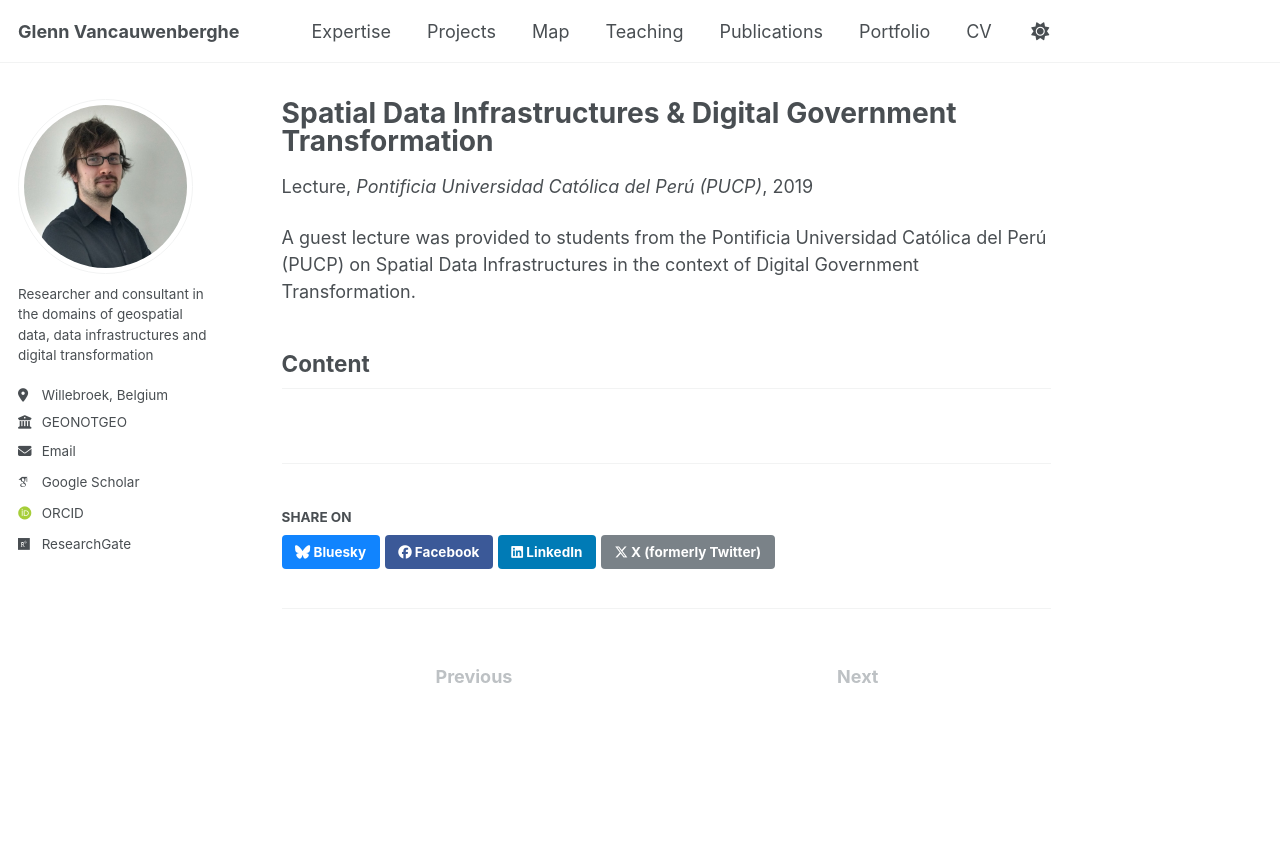
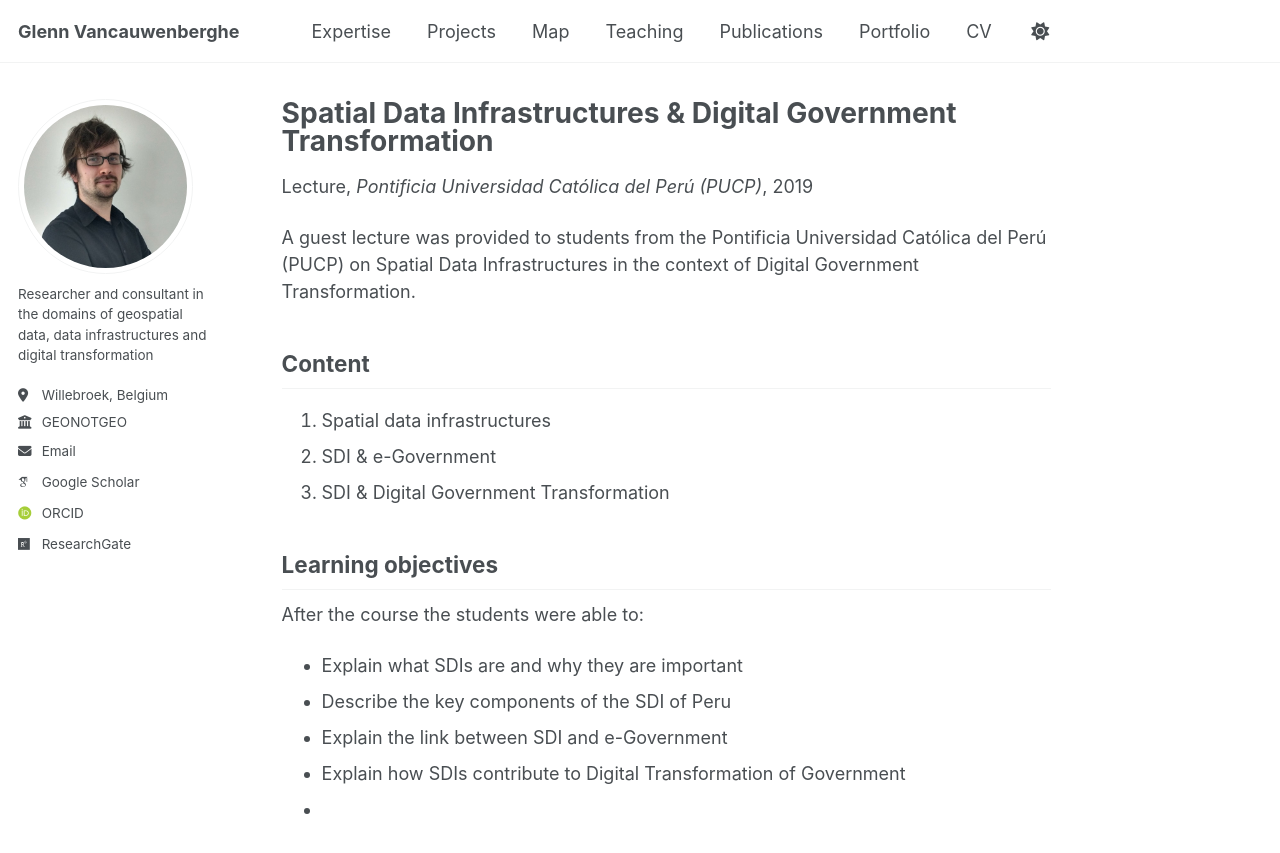
Before and after one commit to GVancauwenberghe/gvancauwenberghe.github.io, a Jekyll site: the page built from _teaching/teaching-22.md, in a window 1280 px wide and 900 px high. Shown: the top 853 px of the window. Built offline with Jekyll 4.4.1, drawn with Linux system fonts in a browser that asks for light colours; some web fonts are replaced.

Commit message:
Update teaching-22.md

```diff
--- a/_teaching/teaching-22.md
+++ b/_teaching/teaching-22.md
@@ -11,3 +11,14 @@ location: "Lima, Peru"
 A guest lecture was provided to students from the Pontificia Universidad Católica del Perú (PUCP) on Spatial Data Infrastructures in the context of Digital Government Transformation.
 
 ## Content
+1. Spatial data infrastructures
+2. SDI & e-Government
+3. SDI & Digital Government Transformation
+
+## Learning objectives
+After the course the students were able to:
+* Explain what SDIs are and why they are important
+* Describe the key components of the SDI of Peru
+* Explain the link between SDI and e-Government
+* Explain how SDIs contribute to Digital Transformation of Government
+*
```
